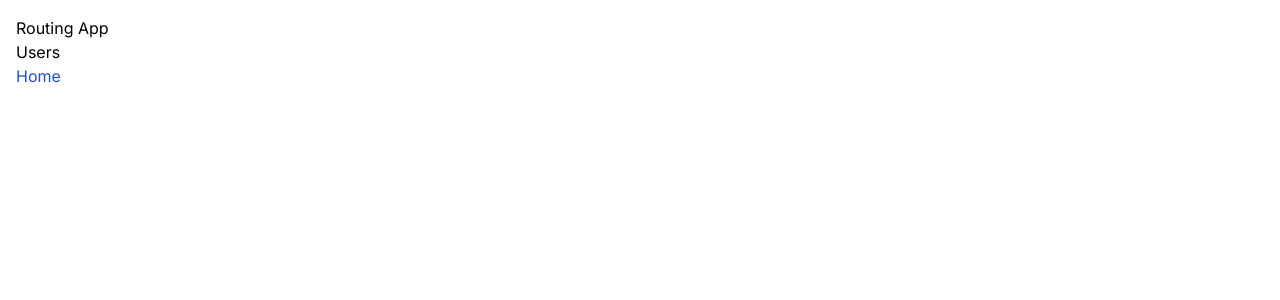
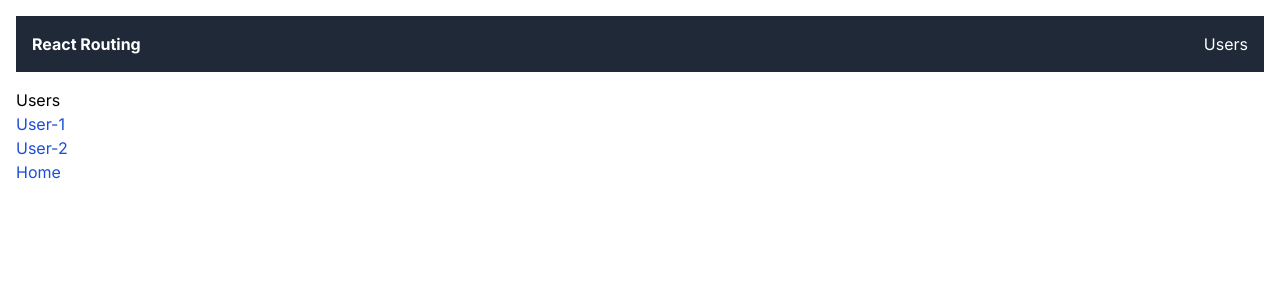
Before and after one commit to fahim041/library, a Next.js app: page /react/routing in a window 1280 px wide. Both pictures are taken after a click on the button "Users". Shown: the top 300 px of the page. Built offline with nearby package versions, Linux system fonts and the light colour scheme.

Commit message:
outlet and nested router

```diff
--- /dev/null
+++ b/app/react/routing/Navbar.tsx
@@ -0,0 +1,26 @@
+'use client';
+import { Link, Outlet } from 'react-router-dom';
+
+export default function Navbar() {
+  return (
+    <>
+      <div className="mb-4">
+        <nav className="bg-gray-800 p-4">
+          <div className="container mx-auto flex justify-between items-center">
+            <div className="text-white font-bold">
+              <Link to={'/react/routing'} className="text-white">
+                React Routing
+              </Link>
+            </div>
+            <div>
+              <Link to="/react/routing/users" className="text-white">
+                Users
+              </Link>
+            </div>
+          </div>
+        </nav>
+      </div>
+      <Outlet />
+    </>
+  );
+}
--- /dev/null
+++ b/app/react/routing/UserDetail.tsx
@@ -0,0 +1,15 @@
+import { Link, useParams } from 'react-router-dom';
+
+export default function UserDetail() {
+  const { id } = useParams();
+
+  return (
+    <div>
+      <h1>User Detail for {id}</h1>
+
+      <Link to="/react/routing/users" className="text-blue-700 cursor-pointer">
+        Users
+      </Link>
+    </div>
+  );
+}
--- a/app/react/routing/Users.tsx
+++ b/app/react/routing/Users.tsx
@@ -1,10 +1,19 @@
-import { Link } from "react-router-dom";
+import { Link } from 'react-router-dom';
 
 export default function Users() {
   return (
     <div>
       <h1>Users</h1>
-      <Link to="/react/routing/" className="text-blue-700 cursor-pointer">Home</Link>
+      <div>
+        <Link to="/react/routing/users/1" className="text-blue-700 cursor-pointer">User-1</Link>
+      </div>
+      <div>
+        <Link to="/react/routing/users/2" className="text-blue-700 cursor-pointer">User-2</Link>
+      </div>
+
+      <Link to="/react/routing/" className="text-blue-700 cursor-pointer">
+        Home
+      </Link>
     </div>
   );
 }
--- a/app/react/routing/page.tsx
+++ b/app/react/routing/page.tsx
@@ -1,3 +1,4 @@
+'use client';
 import dynamic from "next/dynamic";
 
 const HomeComponent = dynamic(() => import("./Wrapper"), {ssr: false});
@@ -5,7 +6,6 @@ const HomeComponent = dynamic(() => import("./Wrapper"), {ssr: false});
 export default function RoutingPage() {
   return (
     <div className="p-4">
-      <h1>Routing App</h1>
       <HomeComponent />
     </div>
   );
```
Also changed, not shown: app/react/routing/Wrapper.tsx (+3 -5 lines), app/react/routing/router.tsx (+14 -5 lines).
